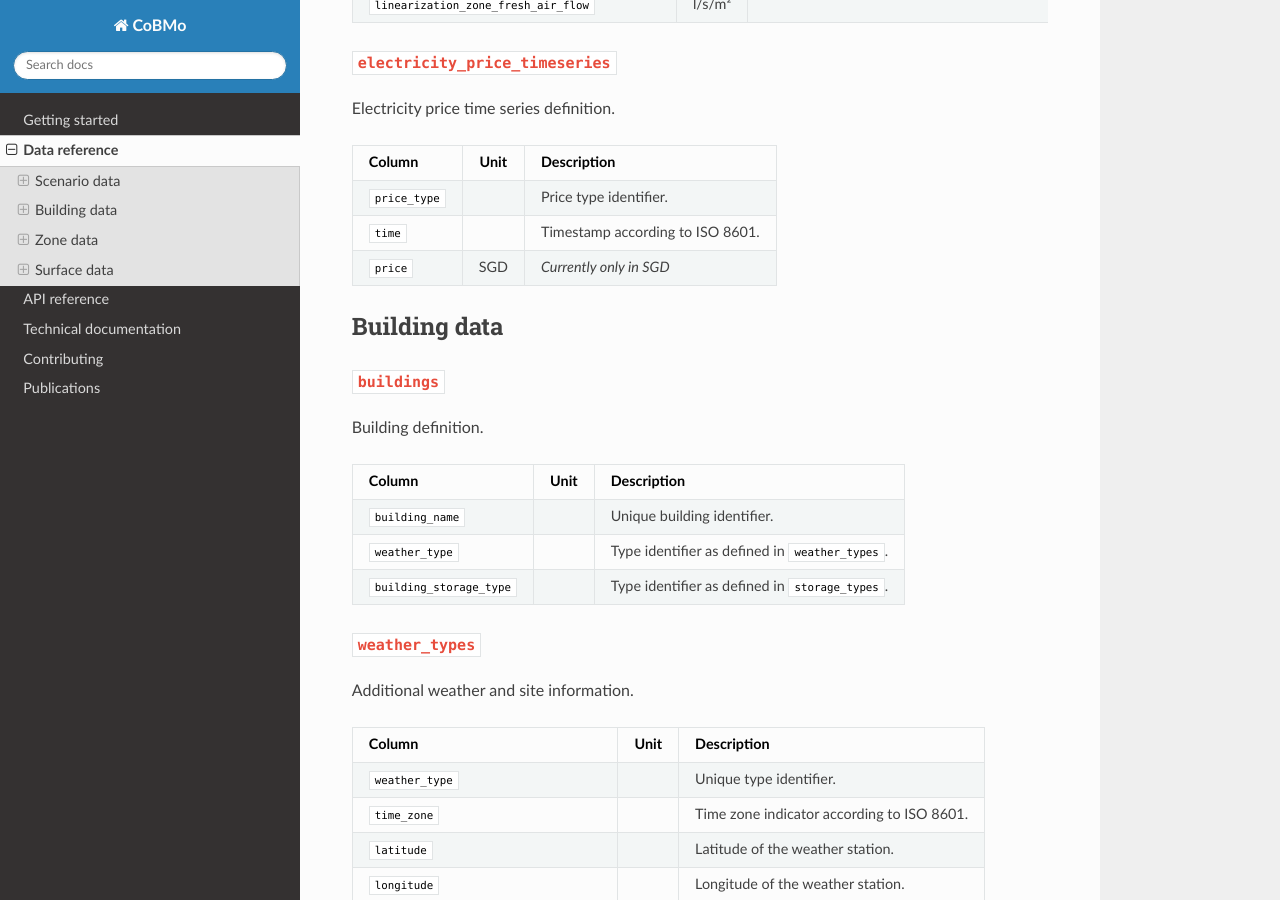
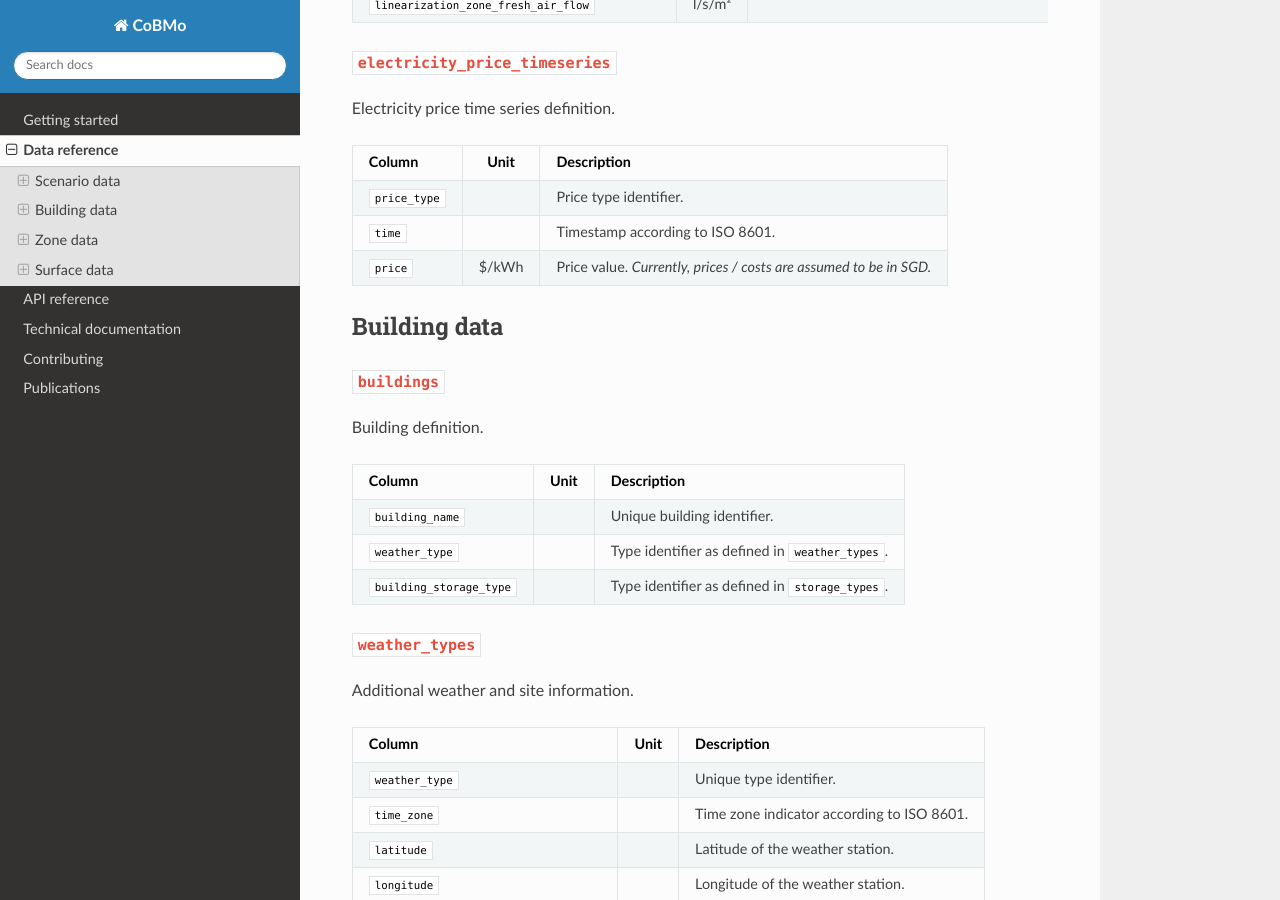
Before and after one commit to mesmo-dev/cobmo, a Sphinx documentation site: the page built from docs/data_reference.md, in a window 1280 px wide and 900 px high, scrolled down 2278 px. Built offline with Sphinx 7.4.7 and the Read the Docs theme 2.0.0, drawn with Linux system fonts in a browser that asks for light colours.

Commit message:
docs: Minor fix

```diff
--- a/docs/data_reference.md
+++ b/docs/data_reference.md
@@ -77,7 +77,7 @@ Electricity price time series definition.
 | --- |:---:| --- |
 | `price_type` | | Price type identifier. |
 | `time` | | Timestamp according to ISO 8601. |
-| `price` | SGD | *Currently only in SGD* |
+| `price` | $/kWh | Price value. *Currently, prices / costs are assumed to be in SGD.* |
 
 ## Building data
 
```
